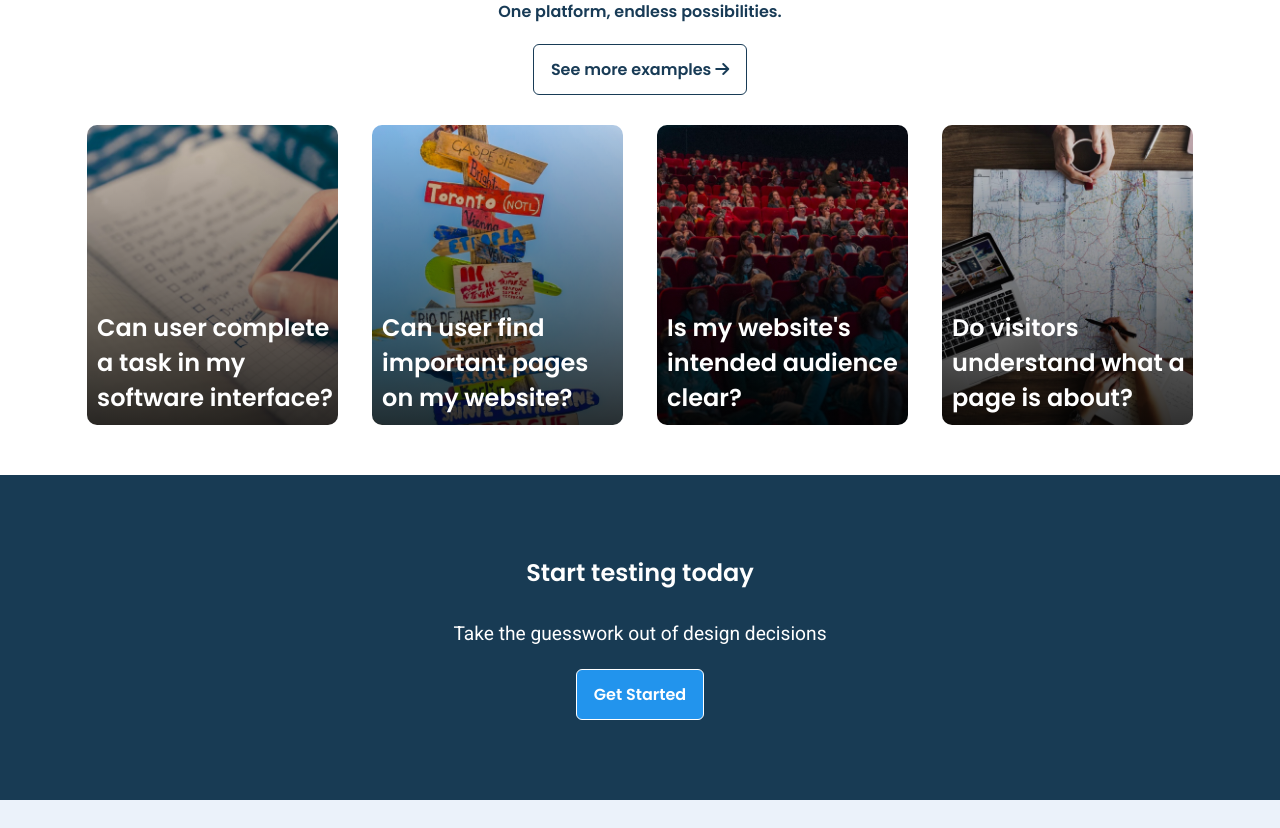
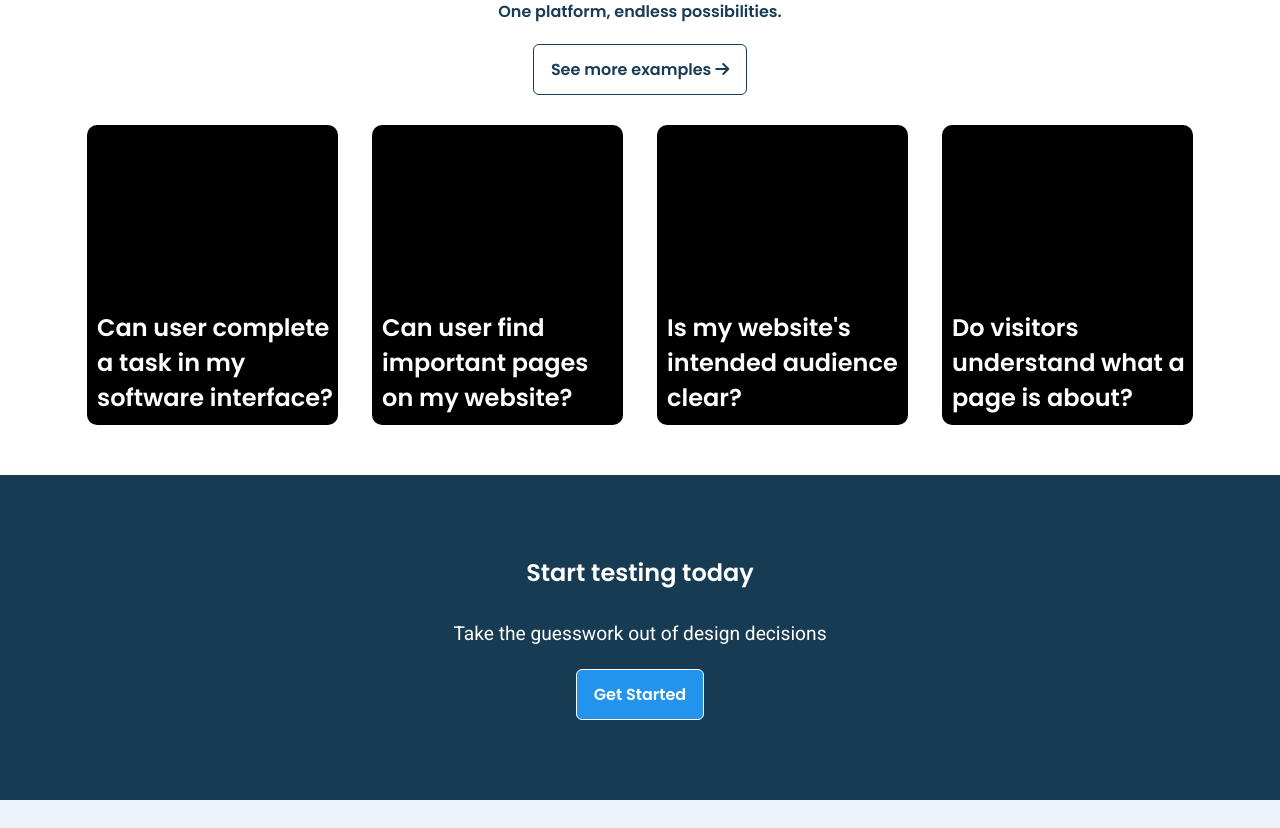
Before and after one commit to s-santosh-mishra/cloned-utility-hub, a plain HTML site: page index.html in a window 1280 px wide. Shown: the part 3160-3988 px from the top of the page. Drawn offline with Linux system fonts and the light colour scheme.

Commit message:
Update style.css

```diff
--- a/style.css
+++ b/style.css
@@ -262,23 +262,23 @@ ul {
 }
 
 #sec2-id1 {
-    background: linear-gradient(rgba(0, 0, 0, 0.1), rgba(0, 0, 0, 0.802)), url(asset\ 34.jpeg);
+    background: linear-gradient(rgba(0, 0, 0, 0.1), rgba(0, 0, 0, 0.802)), url(asset 34.jpeg);
     background-size: cover;
     /* opacity: 60%; */
 }
 
 #sec2-id2 {
-    background: linear-gradient(rgba(0, 0, 0, 0.1), rgba(0, 0, 0, 0.802)), url(asset\ 35.jpeg);
+    background: linear-gradient(rgba(0, 0, 0, 0.1), rgba(0, 0, 0, 0.802)), url(asset 35.jpeg);
     background-size: cover;
 }
 
 #sec2-id3 {
-    background: linear-gradient(rgba(0, 0, 0, 0.1), rgba(0, 0, 0, 0.802)), url(asset\ 36.jpeg);
+    background: linear-gradient(rgba(0, 0, 0, 0.1), rgba(0, 0, 0, 0.802)), url(asset 36.jpeg);
     background-size: cover;
 }
 
 #sec2-id4 {
-    background: linear-gradient(rgba(0, 0, 0, 0.1), rgba(0, 0, 0, 0.802)), url(asset\ 37.jpeg);
+    background: linear-gradient(rgba(0, 0, 0, 0.1), rgba(0, 0, 0, 0.802)), url(asset 37.jpeg);
     background-size: cover;
 }
 
```
